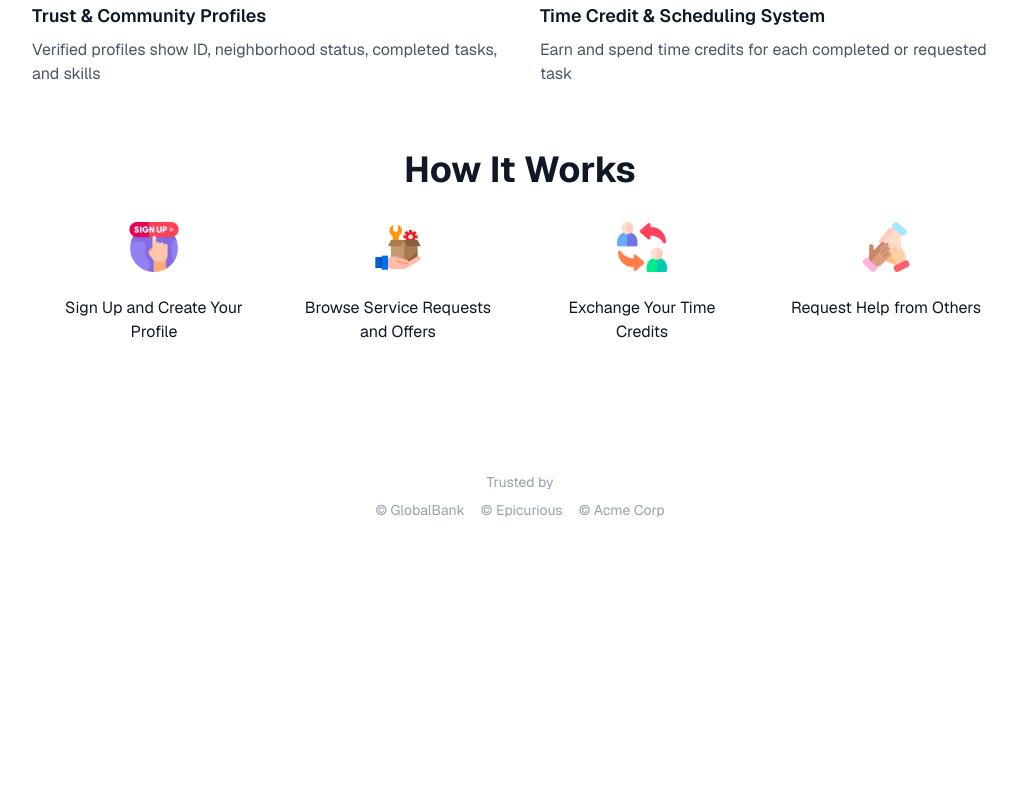
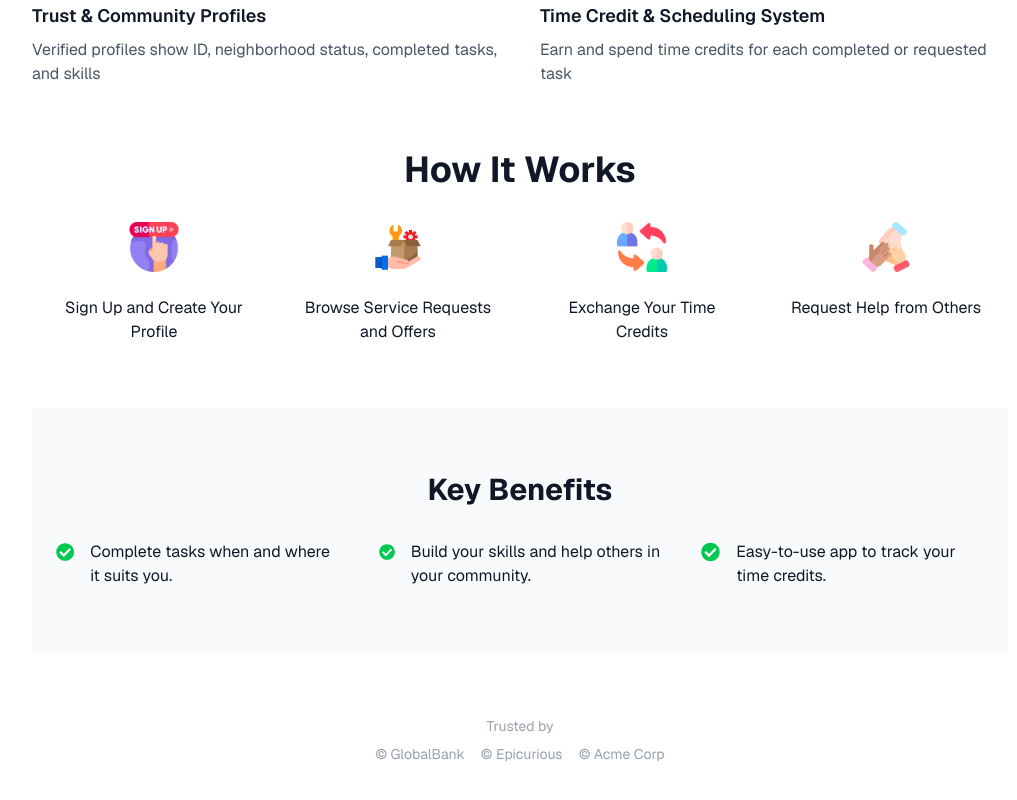
Before and after one commit to stevie1mat/frontend-test, a Next.js app: page / in a window 1280 px wide. Shown: the part 826-1626 px from the top of the page, without its empty margins (120-1137 px from the left). Before the commit the page ends 1410 px from the top, so only its background shows below. Built offline with nearby package versions, Linux system fonts and the light colour scheme.

Commit message:
Added Benefits

```diff
--- a/package.json
+++ b/package.json
@@ -12,7 +12,8 @@
     "next": "15.3.3",
     "next-auth": "^4.24.11",
     "react": "^19.0.0",
-    "react-dom": "^19.0.0"
+    "react-dom": "^19.0.0",
+    "react-icons": "^5.5.0"
   },
   "devDependencies": {
     "@eslint/eslintrc": "^3",
--- a/src/app/components/Benefits.tsx
+++ b/src/app/components/Benefits.tsx
@@ -0,0 +1,25 @@
+// components/Benefits.tsx
+
+import { FaCheckCircle } from 'react-icons/fa';
+
+export default function Benefits() {
+  return (
+    <section className="py-16 bg-gray-50">
+      <h2 className="text-3xl text-center mb-8 font-bold">Key Benefits</h2>
+      <div className="grid sm:grid-cols-2 md:grid-cols-3 gap-10 px-6">
+        <div className="flex items-start space-x-4">
+          <FaCheckCircle className="text-green-500" size={24} />
+          <p>Complete tasks when and where it suits you.</p>
+        </div>
+        <div className="flex items-start space-x-4">
+          <FaCheckCircle className="text-green-500" size={24} />
+          <p>Build your skills and help others in your community.</p>
+        </div>
+        <div className="flex items-start space-x-4">
+          <FaCheckCircle className="text-green-500" size={24} />
+          <p>Easy-to-use app to track your time credits.</p>
+        </div>
+      </div>
+    </section>
+  );
+}
--- a/src/app/page.tsx
+++ b/src/app/page.tsx
@@ -4,6 +4,7 @@ import Image from 'next/image';
 import Link from 'next/link';
 import Navbar from './components/Navbar';
 import HowItWorks from './components/HowItWorks';
+import Benefits from './components/Benefits';
 
 export default function HomePage() {
   return (
@@ -95,6 +96,7 @@ export default function HomePage() {
           </div>
         </div>
         <HowItWorks />
+        <Benefits />
         <div className="text-center mt-16 text-gray-400 text-sm">
           <p>Trusted by</p>
           <div className="flex flex-wrap justify-center space-x-4 mt-2">
```
Also changed, not shown: 1 other file (tests, documents, lock files or other folders).
